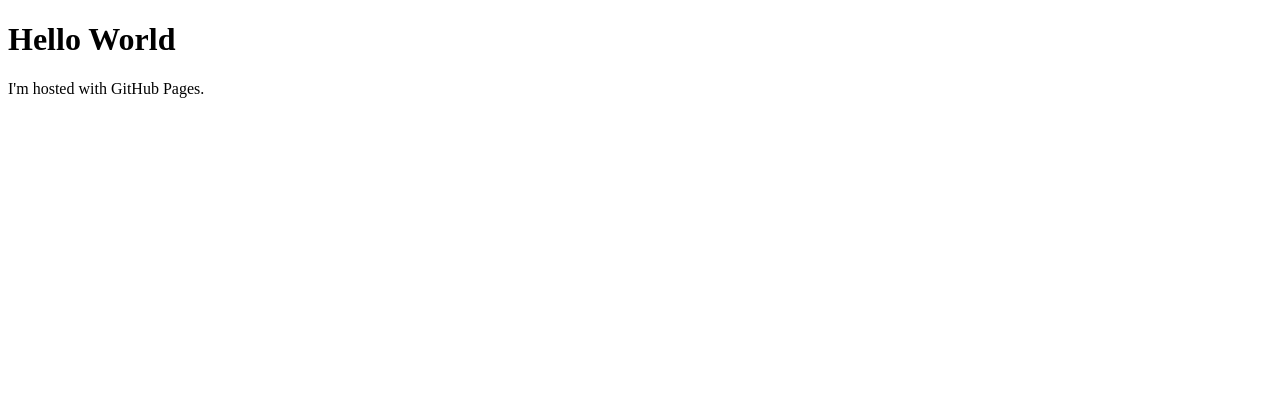
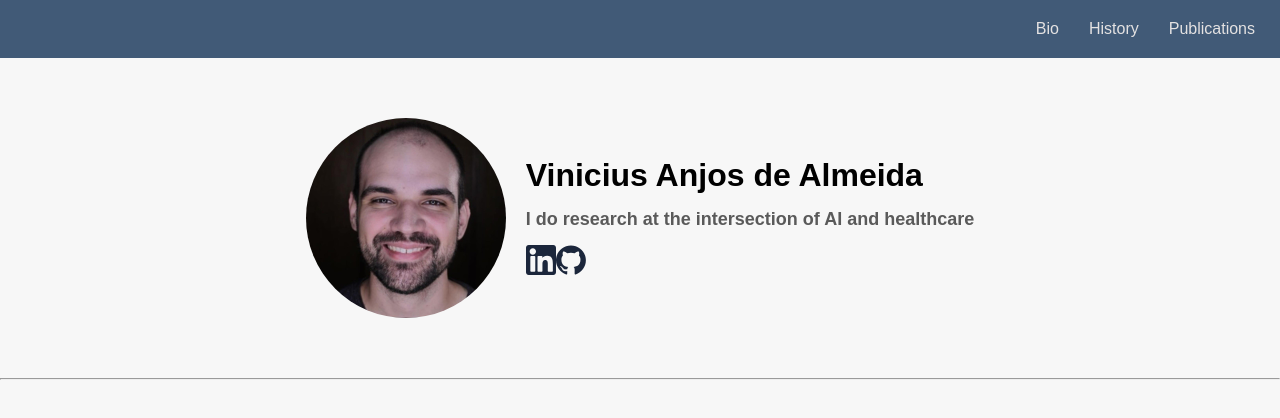
Before and after one commit to almeidava93/almeidava93.github.io, a plain HTML site: page index.html in a window 1280 px wide. Drawn offline with Linux system fonts and the light colour scheme.

Commit message:
first section bio

```diff
--- a/index.html
+++ b/index.html
@@ -1,7 +1,30 @@
 <!DOCTYPE html>
-<html>
+<html lang="en">
+<head>
+  <meta charset="UTF-8" />
+  <meta name="viewport" content="width=device-width, initial-scale=1.0" />
+  <title>My First Page</title>
+  <link rel="stylesheet" href="styles.css" />
+</head>
 <body>
-<h1>Hello World</h1>
-<p>I'm hosted with GitHub Pages.</p>
+  <div id="navbar">
+    <a class="navbar-button">Bio</a>
+    <a class="navbar-button">History</a>
+    <a class="navbar-button">Publications</a>
+  </div>
+  <div id="bio" class="bio-section flex flex-row">
+    <img class="profile-pic" src="static/profile_pic.jpg">
+    <div class="bio-description">
+        <h1>Vinicius Anjos de Almeida</h1>
+        <h2>I do research at the intersection of AI and healthcare</h2>
+        <div class="flex flex-row social-media-icons">
+            <a href="https://www.linkedin.com/in/vinicius-anjos-de-almeida-06761a135/"><img class="social-media-icon" src="static/icon-linkein.svg"></a>
+            <a href="https://github.com/almeidava93"><img class="social-media-icon" src="static/icon-github.svg"></a>
+        </div>
+    </div>
+  </div>
+  <hr>
+  <div id="history"></div>
+  <div id="publications"></div>
 </body>
 </html>
--- /dev/null
+++ b/styles.css
@@ -0,0 +1,104 @@
+:root {
+    background-color: rgb(247, 247, 247);
+    --color-palette-1: rgb(13, 27, 42);
+    --color-palette-2: rgb(27, 38, 59);
+    --color-palette-3: rgb(65, 90, 119);
+    --color-palette-3-hovered: rgb(79, 105, 134);
+    --color-palette-3-clicked: rgb(14, 119, 238);
+    --color-palette-4: rgb(136, 156, 184);
+    --color-palette-5: rgb(224, 225, 221);
+    --text-color-bright-bg: rgb(0, 0, 0);
+    --text-color-dark-bg: rgb(228, 226, 226);
+    --text-color-bio-subtitle: rgb(90, 90, 90);
+    font-family: Arial, sans-serif;
+}
+
+body {
+    padding: 0px;
+    margin: 0px;
+}
+
+img {
+    -webkit-user-select: none; /* Safari */
+    -ms-user-select: none; /* IE 10 and IE 11 */
+    user-select: none; /* Standard syntax */
+}
+
+#navbar {
+    background-color: var(--color-palette-3);
+    padding: 10px;
+    display: flex;
+    flex-direction: row;
+    justify-content: flex-end;
+    color: var(--text-color-dark-bg);
+}
+
+.navbar-button {
+    padding: 10px;
+    margin: 0px 5px;
+    cursor: pointer;
+    -webkit-user-select: none; /* Safari */
+    -ms-user-select: none; /* IE 10 and IE 11 */
+    user-select: none; /* Standard syntax */
+}
+
+.navbar-button:hover {
+    background-color: var(--color-palette-3-hovered);
+    padding: 10px;
+    margin: 0px 5px;
+    transition: 0.5s;
+}
+
+.navbar-button:active {
+    background-color: var(--color-palette-3-clicked);
+    padding: 10px;
+    margin: 0px 5px;
+    transition: 0.5s;
+}
+
+.profile-pic {
+    width: 200px;
+    height: 200px;
+    border-radius: 100%;
+}
+
+.bio-section {
+    display: flex;
+    align-items: center;
+    justify-content: center;
+    margin: 60px 0px;
+}
+
+.bio-description {
+    margin-left: 20px;
+}
+
+.bio-description h1 {
+    margin: 0px;
+    color: var(--text-color-bright-bg);
+}
+
+.bio-description h2 {
+    color: var(--text-color-bio-subtitle);
+    font-size: large;
+}
+
+.social-media-icon {
+    width: 30px;
+    height: 30px;
+    margin: 0px;
+    cursor: pointer;
+}
+
+/* Utilities */
+.flex {
+    display: flex;
+}
+
+.flex-row {
+    flex-direction: row;
+}
+
+.flex-column {
+    flex-direction: column;
+}
```
Also changed, not shown: script.js (added), static/icon-github.svg (added), static/icon-linkein.svg (added), static/profile_pic.jpg (added).
